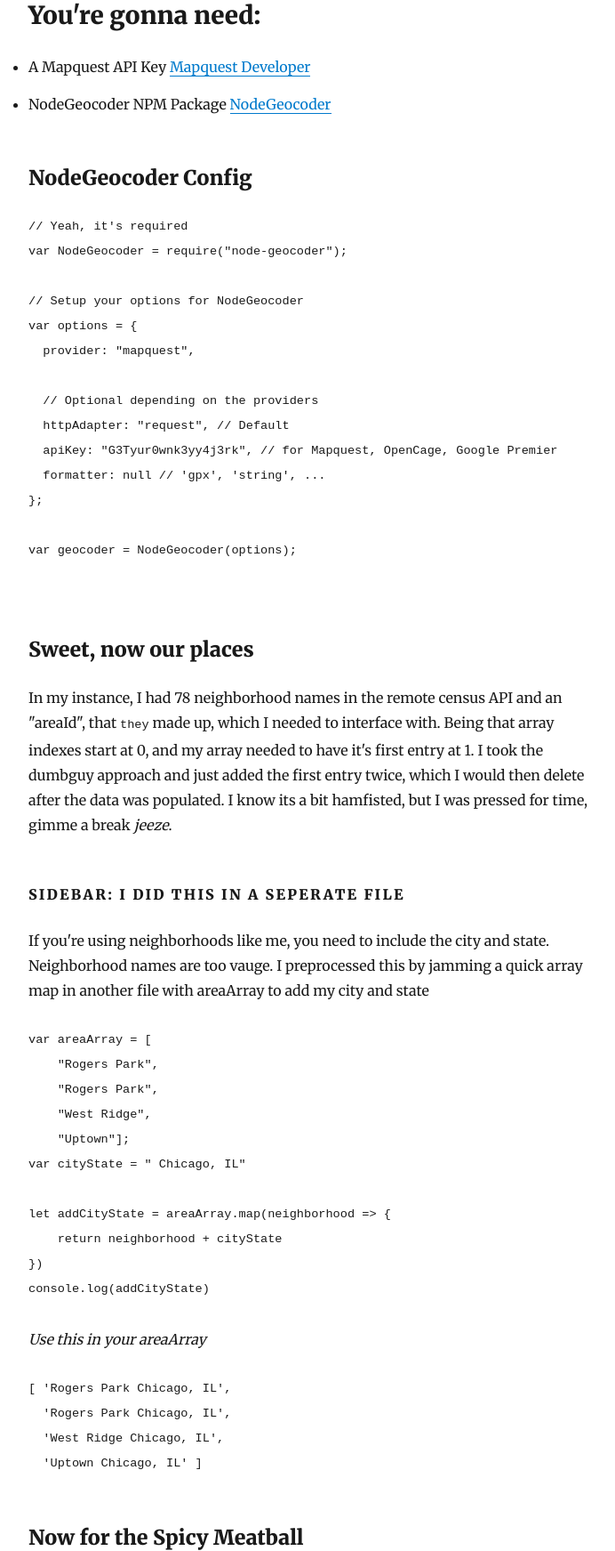
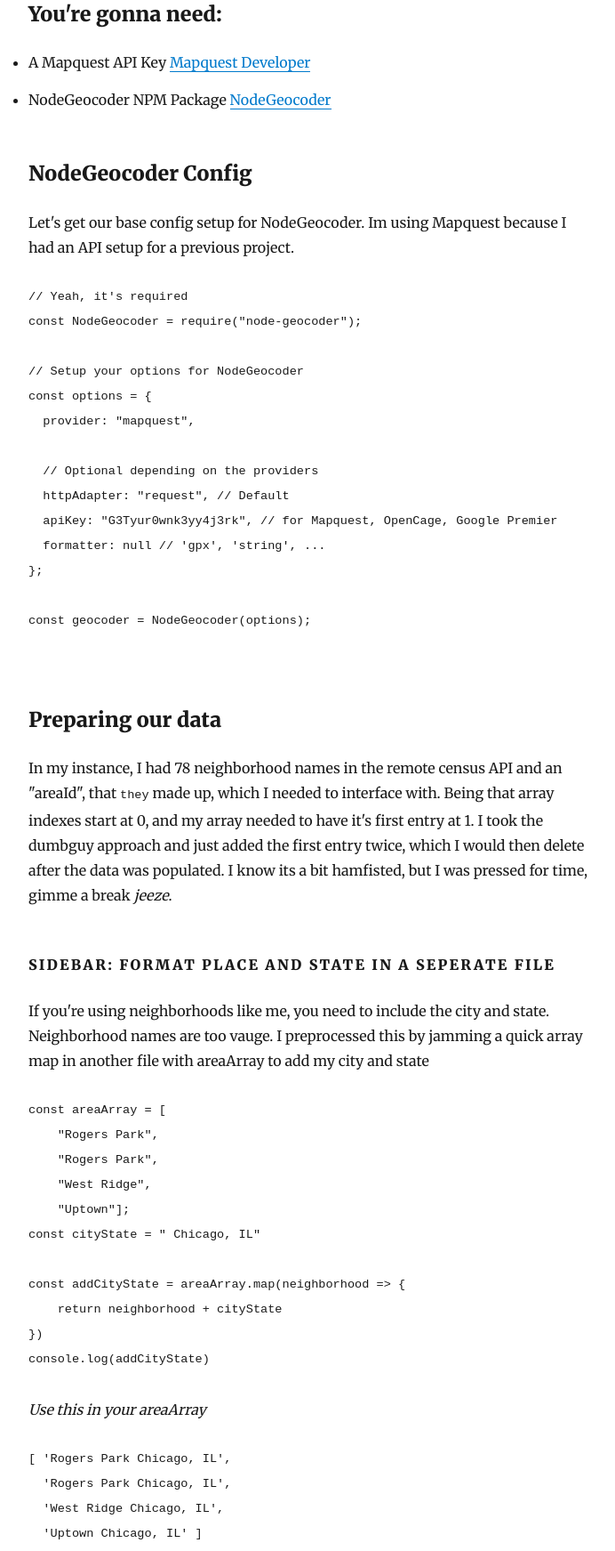
Before and after one commit to somemothersson/smalito-blog, a Gatsby site: page /geocode/ in a window 1280 px wide. Shown: the part 727-2470 px from the top of the page at 89% size, without its empty margins (293-985 px from the left). Built offline with nearby package versions, Linux system fonts and the light colour scheme; Gatsby itself is replaced by a stand-in of ours; some packages are replaced by stand-ins of ours; code samples lack their colours.

Commit message:
minor text formatting - geocode post

````diff
--- a/content/blog/geocode/index.md
+++ b/content/blog/geocode/index.md
@@ -4,26 +4,27 @@ date: "2019-09-05T22:12:03.284Z"
 description: "A less than perfect approach to solving a geocoding dilemma"
 ---
 
-## Here's a hacky way to get geocodes for places
+##   Here's a hacky way to get geocodes for places
 If you're working with multiple locations in Google Maps, you need to use geocodeing aka geocoordinates aka lattitude and longitude. Now don't get all bad lattitude on me, I've got something for you if what you thought was gonna be simple has now turned into a longitude and drawn out process.
 
 You can fight through Google's vast documentation, which when you do figure out; will net you more data than you need for a simple project; or waste your time on [latlong.net]( https://www.latlong.net/) to prepopulate the coordinates one by one.
 
 My plan was to get the geocoordinates formatted into a JSON objected designed for my specific purpose. I would then populate this to my mongo database, where I would use it to interface with requests from census data on a remote server that together would allow me to have data formated for heatmap generation via google's API.
 
-## You're gonna need:
+### You're gonna need:
 * A Mapquest API Key [Mapquest Developer](https://developer.mapquest.com)
 * NodeGeocoder NPM Package [NodeGeocoder](https://www.npmjs.com/package/node-geocoder)
 
 
 
 ### NodeGeocoder Config
+Let's get our base config setup for NodeGeocoder. Im using Mapquest because I had an API setup for a previous project.
 ```javascript
 // Yeah, it's required
-var NodeGeocoder = require("node-geocoder");
+const NodeGeocoder = require("node-geocoder");
 
 // Setup your options for NodeGeocoder
-var options = {
+const options = {
   provider: "mapquest",
 
   // Optional depending on the providers
@@ -32,27 +33,27 @@ var options = {
   formatter: null // 'gpx', 'string', ...
 };
 
-var geocoder = NodeGeocoder(options);
+const geocoder = NodeGeocoder(options);
 
 
 ```
-### Sweet, now our places
+### Preparing our data
 In my instance, I had 78 neighborhood names in the remote census API and an "areaId", that `they` made up, which I needed to interface with. Being that array indexes start at 0, and my array needed to have it's first entry at 1. I took the dumbguy approach and just added the first entry twice, which I would then delete after the data was populated. I know its a bit hamfisted, but I was pressed for time, gimme a break *jeeze*.
 
-#### SideBar: I did this in a seperate file
+#### SideBar: Format place and state in a seperate file
 If you're using neighborhoods like me, you need to include the city and state. Neighborhood names are too vauge. I preprocessed this by jamming a quick array map in another file with areaArray to add my city and state
 
 
 
 ```javascript
-var areaArray = [
+const areaArray = [
     "Rogers Park",
     "Rogers Park",
     "West Ridge",
     "Uptown"];
-var cityState = " Chicago, IL"
+const cityState = " Chicago, IL"
 
-let addCityState = areaArray.map(neighborhood => {
+const addCityState = areaArray.map(neighborhood => {
     return neighborhood + cityState
 })
 console.log(addCityState)
@@ -68,11 +69,11 @@ console.log(addCityState)
 ```
 
 ### Now for the Spicy Meatball
-Lets put this all together and get what we're after! Properly formatted JSON Object I can use with Google MAPS, can I get a Hell YEAH!?
+Lets put this all together and get what we're after!
 
 ```javascript
 //Here is our array which will actally be used to get geocoordinates
-var areaNameArray = [
+const areaNameArray = [
   "Rogers Park Chicago,	IL",
   "Rogers Park Chicago,	IL",
   "West Ridge Chicago, IL",
@@ -80,7 +81,7 @@ var areaNameArray = [
 ];
 
 //You may not need this, I did it just for organization and future troubleshooting potential
-var areaArray = [
+const areaArray = [
   "Rogers Park",
   "Rogers Park",
   "West Ridge",
@@ -98,7 +99,8 @@ geocoder.batchGeocode(areaNameArray, (err, results) => {
 ```
 
 
-Output
+`Output:`
+Properly formatted JSON Object I can use with Google MAPS, can I get a Hell YEAH!?
 ```json
 {"db_area":"0", "db_area_name":"Rogers Park", "lat":"42.010531", "lng":"-87.670748"},
 {"db_area":"1", "db_area_name":"Rogers Park", "lat":"42.010531", "lng":"-87.670748"},
````
